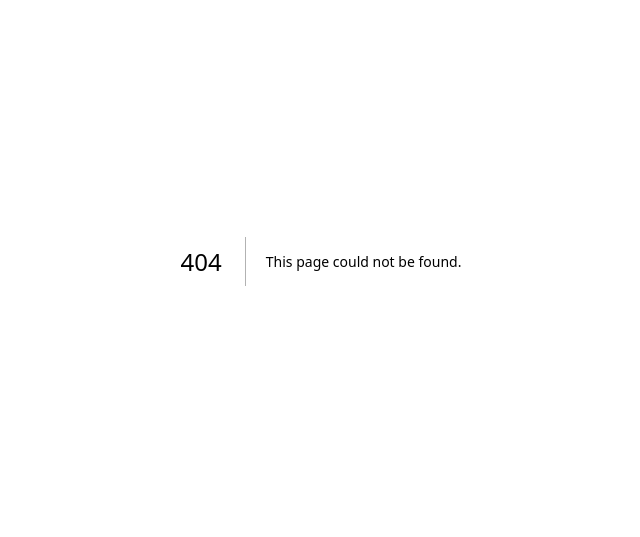
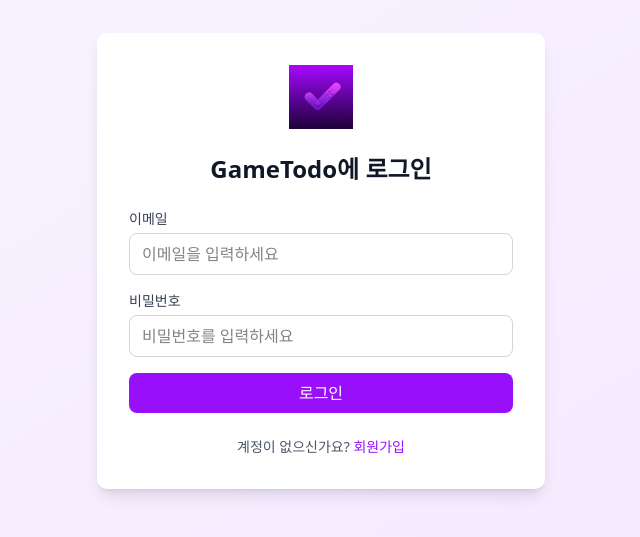
Before and after one commit to ryugibo/v0.todo, a Next.js app: page /login-demo in a window 1280 px wide. Before the commit this address had no page. Shown: the part 139-676 px from the top of the page, without its empty margins (319-959 px from the left). Built offline with nearby package versions, Linux system fonts and the light colour scheme.

Commit message:
feat: create independent signup and login demo pages
Ensure custom pages bypass v0's default auth system.

#VERCEL_SKIP

Co-authored-by: 류기보 <7928632+ryugibo@users.noreply.github.com>

```diff
--- /dev/null
+++ b/app/demo/page.tsx
@@ -0,0 +1,38 @@
+"use client"
+
+export default function DemoPage() {
+  return (
+    <div className="min-h-screen flex items-center justify-center bg-gradient-to-br from-purple-50 to-purple-100">
+      <div className="w-full max-w-md">
+        <div className="bg-white rounded-lg shadow-lg p-8">
+          {/* 로고 */}
+          <div className="flex justify-center mb-6">
+            <img src="/icon-512x512.png" alt="GameTodo Logo" className="w-16 h-16" />
+          </div>
+
+          <h1 className="text-2xl font-bold text-center text-gray-900 mb-6">GameTodo 데모</h1>
+
+          <div className="space-y-4">
+            <button
+              onClick={() => (window.location.href = "/signup-demo")}
+              className="w-full bg-purple-600 text-white py-3 px-4 rounded-md hover:bg-purple-700 focus:outline-none focus:ring-2 focus:ring-purple-500 focus:ring-offset-2 transition-colors"
+            >
+              회원가입 페이지 보기
+            </button>
+
+            <button
+              onClick={() => (window.location.href = "/todo")}
+              className="w-full bg-purple-100 text-purple-700 py-3 px-4 rounded-md hover:bg-purple-200 focus:outline-none focus:ring-2 focus:ring-purple-500 focus:ring-offset-2 transition-colors border border-purple-300"
+            >
+              Todo 앱 보기
+            </button>
+          </div>
+
+          <div className="mt-6 text-center">
+            <p className="text-sm text-gray-600">GameTodo - 게이미피케이션 Todo 앱</p>
+          </div>
+        </div>
+      </div>
+    </div>
+  )
+}
--- /dev/null
+++ b/app/login-demo/page.tsx
@@ -0,0 +1,58 @@
+export default function LoginDemoPage() {
+  return (
+    <div className="min-h-screen flex items-center justify-center bg-gradient-to-br from-purple-50 to-purple-100">
+      <div className="w-full max-w-md">
+        <div className="bg-white rounded-lg shadow-lg p-8">
+          {/* 로고 */}
+          <div className="flex justify-center mb-6">
+            <img src="/icon-512x512.png" alt="GameTodo Logo" className="w-16 h-16" />
+          </div>
+
+          <h1 className="text-2xl font-bold text-center text-gray-900 mb-6">GameTodo에 로그인</h1>
+
+          <form className="space-y-4">
+            <div>
+              <label htmlFor="email" className="block text-sm font-medium text-gray-700 mb-1">
+                이메일
+              </label>
+              <input
+                type="email"
+                id="email"
+                className="w-full px-3 py-2 border border-gray-300 rounded-md focus:outline-none focus:ring-2 focus:ring-purple-500 focus:border-transparent"
+                placeholder="이메일을 입력하세요"
+              />
+            </div>
+
+            <div>
+              <label htmlFor="password" className="block text-sm font-medium text-gray-700 mb-1">
+                비밀번호
+              </label>
+              <input
+                type="password"
+                id="password"
+                className="w-full px-3 py-2 border border-gray-300 rounded-md focus:outline-none focus:ring-2 focus:ring-purple-500 focus:border-transparent"
+                placeholder="비밀번호를 입력하세요"
+              />
+            </div>
+
+            <button
+              type="submit"
+              className="w-full bg-purple-600 text-white py-2 px-4 rounded-md hover:bg-purple-700 focus:outline-none focus:ring-2 focus:ring-purple-500 focus:ring-offset-2 transition-colors"
+            >
+              로그인
+            </button>
+          </form>
+
+          <div className="mt-6 text-center">
+            <p className="text-sm text-gray-600">
+              계정이 없으신가요?{" "}
+              <a href="/signup-demo" className="text-purple-600 hover:text-purple-700 font-medium">
+                회원가입
+              </a>
+            </p>
+          </div>
+        </div>
+      </div>
+    </div>
+  )
+}
```
